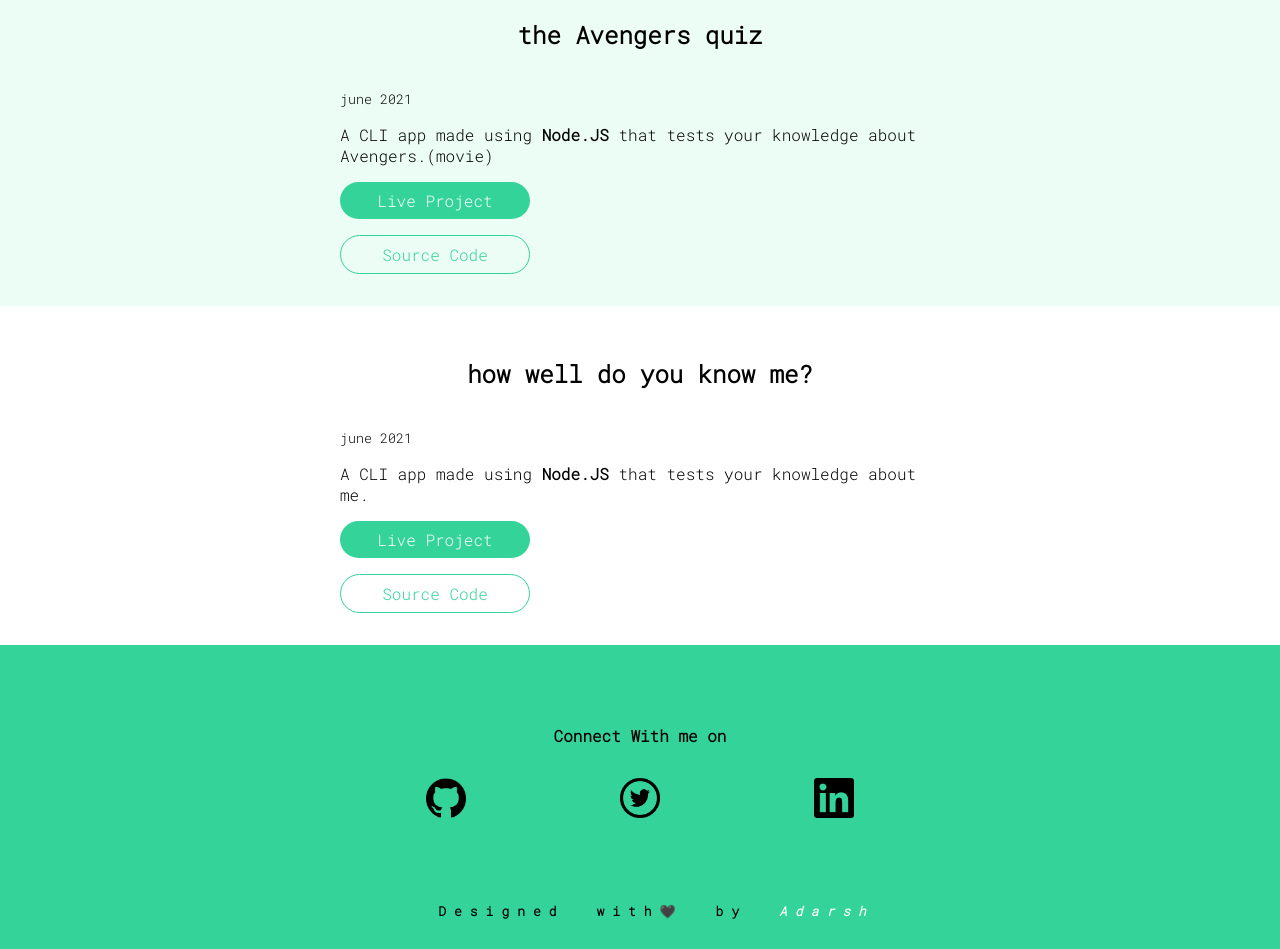
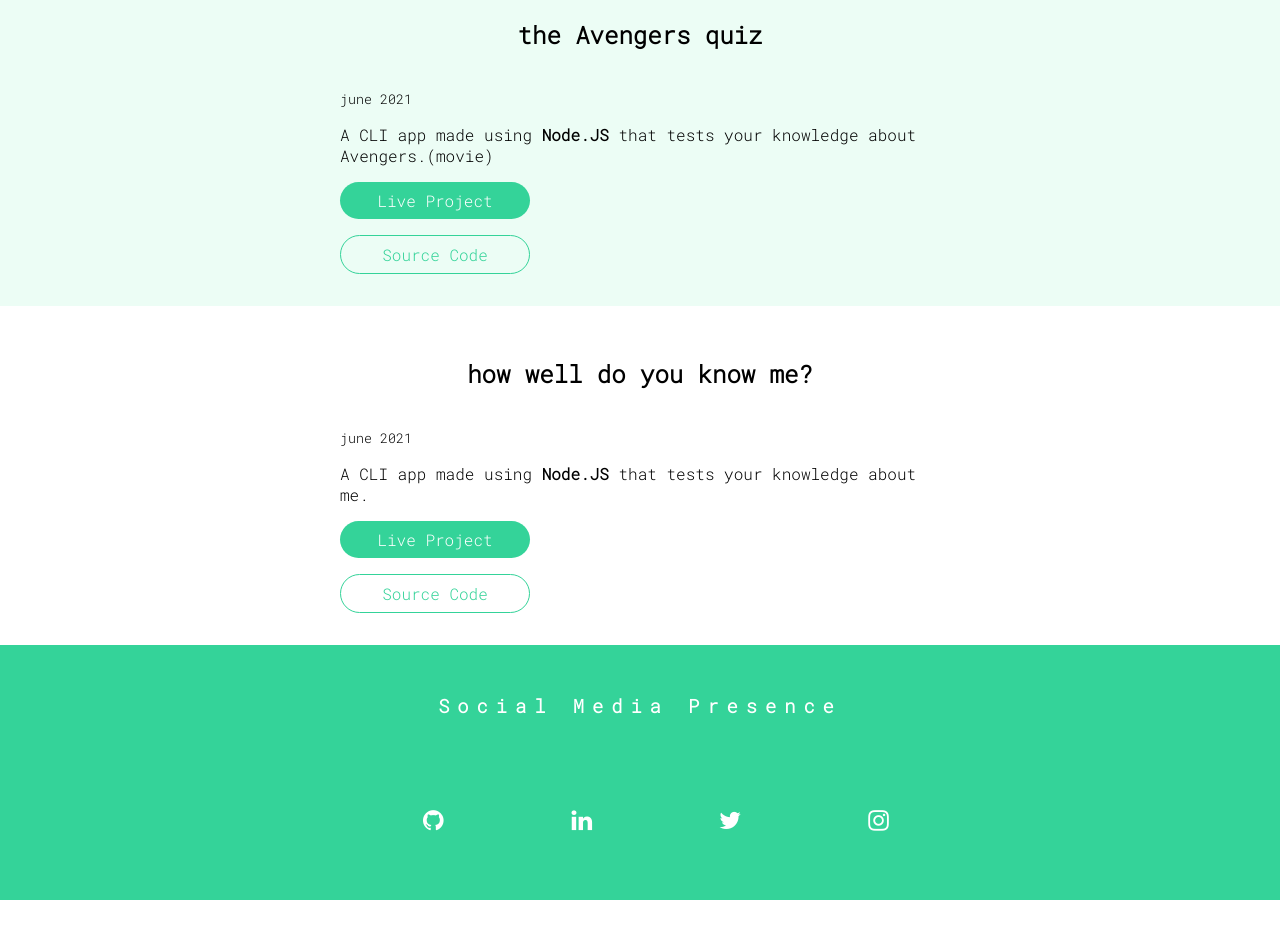
Before and after one commit to Adarsh-Patel-Dev/PORTFOLIO, a plain HTML site: page projects.html in a window 1280 px wide. Shown: the part 3498-4447 px from the top of the page. After the commit the page ends 4398 px from the top, so only its background shows below. Drawn offline with Linux system fonts and the light colour scheme.

Commit message:
update footer

```diff
--- a/projects.html
+++ b/projects.html
@@ -7,6 +7,7 @@
     <title>project | adarsh patel</title>
 
     <link href="styles.css" rel="stylesheet"/>
+    <link rel="stylesheet" href="https://cdnjs.cloudflare.com/ajax/libs/font-awesome/4.7.0/css/font-awesome.min.css">
 
 </head>
 <body>
@@ -185,31 +186,16 @@
 
 
 
-    <footer class="footer">
-        <div class="footer-header">Connect With me on</div>
-        <ul class="social-links list-non-bullet">
-            <li class="list-item-inline">
-                <a class="link" href="https://github.com/Adarsh2k21">
-                   <img class="footer-img" src="images/git.png" />
+    <footer>
+        <h3>Social Media Presence</h3>
+    <div class="icon">
+    <a href="https://github.com/Adarsh-Patel-Dev" class="fa fa-github"></a>
+    <a href="https://www.linkedin.com/in/adarsh-patel-449a55175" class="fa fa-linkedin"></a>
+    <a href="https://twitter.com/AdarshPatelDev?s=08" class="fa fa-twitter"></a>
+    <a href="https://instagram.com/git_sit_code" class="fa fa-instagram"></a>
 
-               </a>
-            </li>
-            <li class="list-item-inline">
-               <a class="link" href="https://twitter.com/Adarsh2k21">
-                   <img class="footer-img" src="images/twitter.png" />
+    </div>
 
-              </a>
-           </li>
-           <li class="list-item-inline">
-               <a class="link" href="https://linked.com/Adarsh2k21">
-                   <img class="footer-img" src="images/linkedin.png" />
-              </a>
-           </li>
-
-
-
-        </ul>
-        <h3>Designed  with🖤 by <em>Adarsh</em></h3>
     </footer>
 
 
--- a/styles.css
+++ b/styles.css
@@ -69,6 +69,17 @@
 
 }
 
+.primary-link:hover,.secondary-link:hover {
+
+    transition: 1s;
+    /* width: auto;
+    height: 60px; */
+    margin-left: 1.5rem;
+    background-color: #3B82F6;
+    color: white;
+
+}
+
 .navigation a.link:hover{
 
     /* display: block; */
@@ -94,29 +105,8 @@
 
 }
 
-/* .secondary-link:hover {
 
-    transition: 1s;
 
-    width: auto;
-    height: 60px;er
-    margin: 15px;
-
-    background-color: #3B82F6;
-    color: white;
-
-} */
-
-.primary-link:hover,.secondary-link:hover {
-
-    transition: 1s;
-    width: auto;
-    height: 60px;
-    margin: 15px;
-    background-color: #3B82F6;
-    color: white;
-
-}
 
 
 
@@ -211,14 +201,14 @@
 
 .section {
     padding: 1rem;
-    transition: 1s;
+    transition: 1.5s;
 }
 
 .section:hover{
     transition: 1.5s;
-    background-color: black;
+    background-color: rgb(0, 0, 0);
     color: white;
-    padding: 2rem;
+    padding: 1rem;
 }
 
 .section h1 {
@@ -237,7 +227,7 @@
 }
 
 
-.footer {
+/* .footer {
     background-color: var(--primary-color);
     color: black;
     font-weight: bolder;
@@ -262,7 +252,72 @@
 .footer-img {
     width: 40px;
     height: 40px;
+} */
+
+/* navigation*/
+
+footer{
+    background-color: #34D399;
+    margin: auto;
+
 }
+.fa {
+    padding: 10px;
+    font-size: larger;
+    width: 50px;
+    height: 50px;
+    text-align: center;
+    text-decoration: none;
+    margin: 2rem;
+    color: white;
+    transition: 1s;
+  }
+
+  .fa-github:hover{
+      color: #624a85;
+     margin: 0px 50px;
+     transition: 1s;
+     font-size: xx-large;
+}
+
+  .fa-linkedin:hover{
+      color: #0e76a8 ;
+      margin: 0px 50px;
+     transition: 1s;
+     font-size: xx-large;
+  }
+
+  .fa-twitter:hover{
+      color:#1DA1F2;
+      margin: 0px 50px;
+     transition: 1s;
+     font-size: xx-large;
+  }
+
+  .fa-instagram:hover{
+      color:#fb3958 ;
+      margin: 0px 50px;
+     transition: 1s;
+     font-size: xx-large;
+  }
+
+  footer h3{
+
+      padding: 3rem;
+      margin: auto;
+      text-align: center;
+      color: white;
+      letter-spacing: 0.5rem;
+  }
+
+  .icon{
+      margin-left: 2rem;
+      padding: auto;
+      text-align: center;
+      font-size: x-large;
+  }
+
+  /*end of navigation*/
 
 .project-img {
     max-width: 80%;
@@ -300,17 +355,17 @@
 
 }
 
- h3{
+ /* h3{
     position: relative;
     top: 4rem;
 
     left: 1rem;
     right: inherit;
     font-size:small;
-    /* color: white; */
+
     letter-spacing: 0.5rem;
     word-spacing: 1rem;
-}
+} */
 
 em{
     color:white;
```
Also changed, not shown: blogs.html (+10 -23 lines), index.html (+10 -24 lines).
